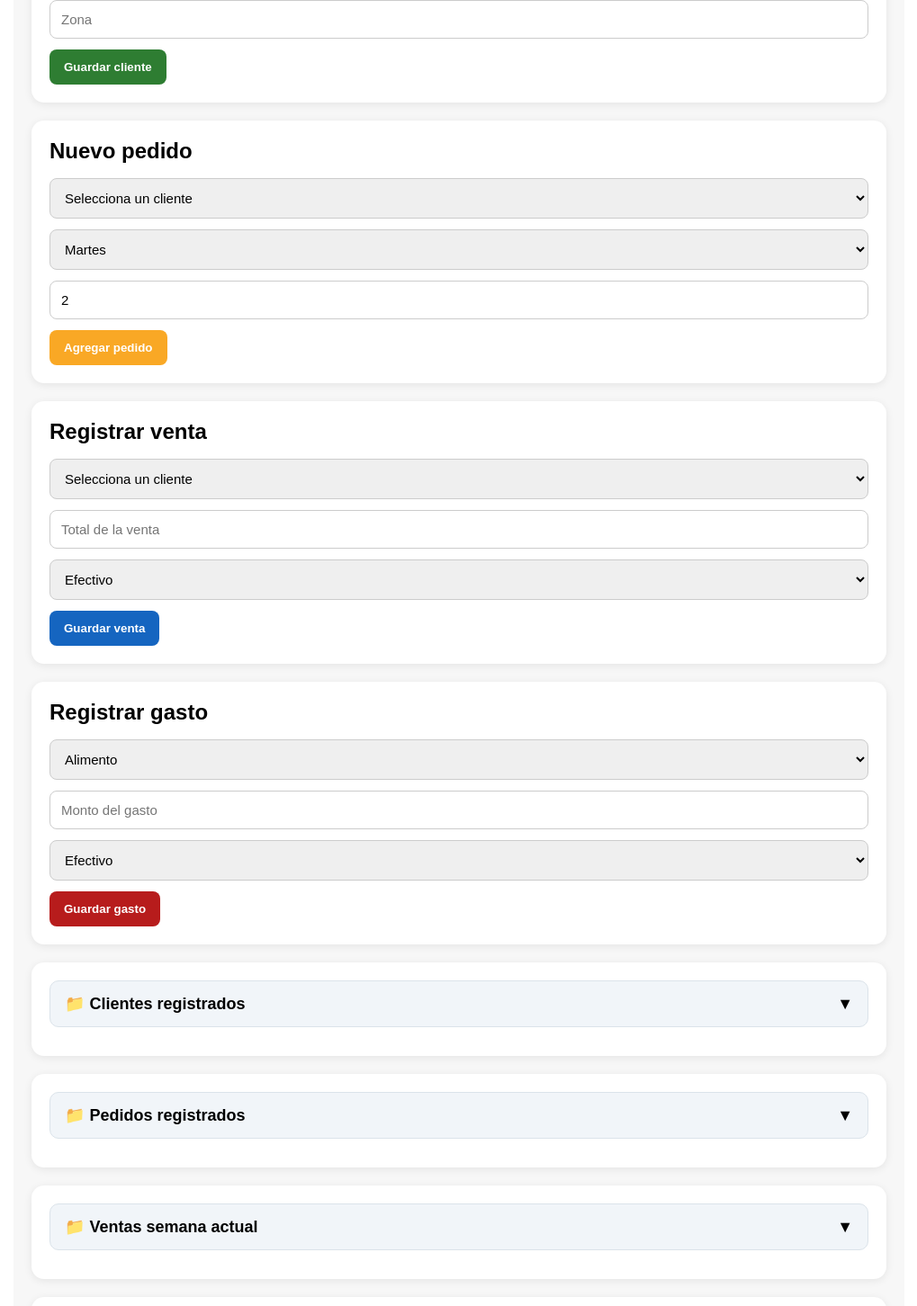
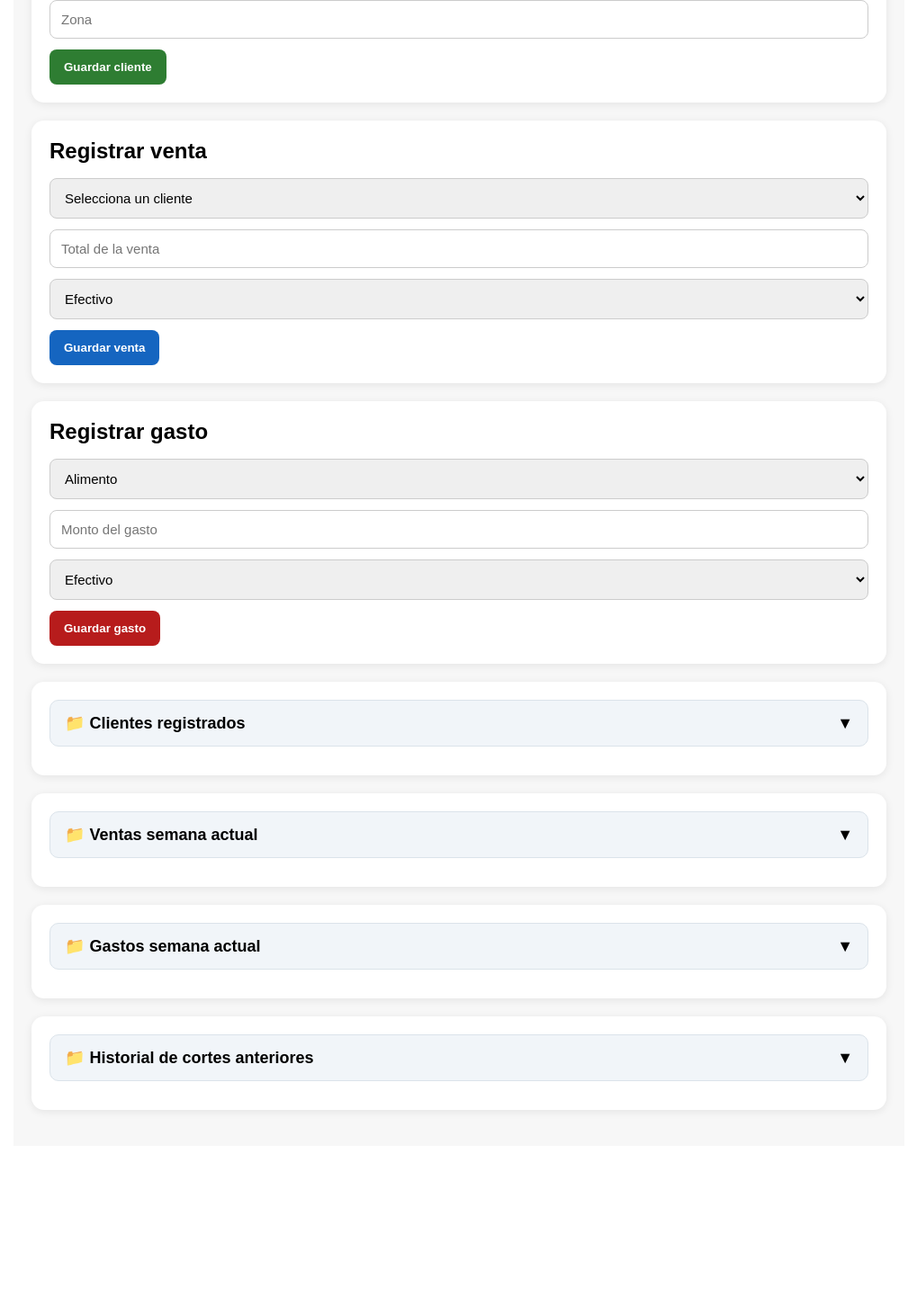
Before and after one commit to conyelectro10-web/granja-app-final-ok-3, a React (Create React App) app: page / in a window 1280 px wide. Shown: the part 680-2132 px from the top of the page at 90% size, without its empty margins (130-1149 px from the left). After the commit the page ends 1962 px from the top, so only its background shows below. Built offline with nearby package versions, Linux system fonts and the light colour scheme.

Commit message:
granja actualizado

```diff
--- a/src/App.js
+++ b/src/App.js
@@ -2,7 +2,6 @@ import { useEffect, useMemo, useState } from "react";
 
 export default function App() {
   const [clientes, setClientes] = useState([]);
-  const [pedidos, setPedidos] = useState([]);
   const [ventas, setVentas] = useState([]);
   const [gastos, setGastos] = useState([]);
   const [cortes, setCortes] = useState([]);
@@ -12,12 +11,6 @@ export default function App() {
     telefono: "",
     direccion: "",
     zona: "",
-  });
-
-  const [nuevoPedido, setNuevoPedido] = useState({
-    cliente: "",
-    dia: "Martes",
-    cantidad: 2,
   });
 
   const [nuevaVenta, setNuevaVenta] = useState({
@@ -33,24 +26,19 @@ export default function App() {
   });
 
   const [mostrarClientes, setMostrarClientes] = useState(false);
-  const [mostrarPedidos, setMostrarPedidos] = useState(false);
   const [mostrarVentas, setMostrarVentas] = useState(false);
   const [mostrarGastos, setMostrarGastos] = useState(false);
   const [mostrarCortes, setMostrarCortes] = useState(false);
 
   const [buscarCliente, setBuscarCliente] = useState("");
-  const [buscarPedido, setBuscarPedido] = useState("");
-  const [filtroDiaPedidos, setFiltroDiaPedidos] = useState("Todos");
 
   useEffect(() => {
     const clientesGuardados = localStorage.getItem("clientes");
-    const pedidosGuardados = localStorage.getItem("pedidos");
     const ventasGuardadas = localStorage.getItem("ventas");
     const gastosGuardados = localStorage.getItem("gastos");
     const cortesGuardados = localStorage.getItem("cortes");
 
     if (clientesGuardados) setClientes(JSON.parse(clientesGuardados));
-    if (pedidosGuardados) setPedidos(JSON.parse(pedidosGuardados));
     if (ventasGuardadas) setVentas(JSON.parse(ventasGuardadas));
     if (gastosGuardados) setGastos(JSON.parse(gastosGuardados));
     if (cortesGuardados) setCortes(JSON.parse(cortesGuardados));
@@ -59,10 +47,6 @@ export default function App() {
   useEffect(() => {
     localStorage.setItem("clientes", JSON.stringify(clientes));
   }, [clientes]);
-
-  useEffect(() => {
-    localStorage.setItem("pedidos", JSON.stringify(pedidos));
-  }, [pedidos]);
 
   useEffect(() => {
     localStorage.setItem("ventas", JSON.stringify(ventas));
@@ -106,27 +90,6 @@ export default function App() {
       telefono: "",
       direccion: "",
       zona: "",
-    });
-  };
-
-  const agregarPedido = () => {
-    if (nuevoPedido.cliente.trim() === "") {
-      alert("Selecciona un cliente");
-      return;
-    }
-
-    setPedidos([
-      ...pedidos,
-      {
-        id: Date.now(),
-        ...nuevoPedido,
-      },
-    ]);
-
-    setNuevoPedido({
-      cliente: "",
-      dia: "Martes",
-      cantidad: 2,
     });
   };
 
@@ -189,11 +152,6 @@ export default function App() {
     setClientes(clientes.filter((cliente) => cliente.id !== id));
   };
 
-  const eliminarPedido = (id) => {
-    if (!window.confirm("¿Seguro que deseas borrar este pedido?")) return;
-    setPedidos(pedidos.filter((pedido) => pedido.id !== id));
-  };
-
   const eliminarVenta = (id) => {
     if (!window.confirm("¿Seguro que deseas borrar esta venta?")) return;
     setVentas(ventas.filter((venta) => venta.id !== id));
@@ -228,7 +186,7 @@ export default function App() {
     }
 
     const confirmar = window.confirm(
-      "¿Cerrar corte semanal? Las ventas y gastos actuales se irán al historial y la semana nueva empezará en cero."
+      "¿Cerrar corte semanal? Las ventas y gastos actuales se irán al historial y la semana nueva empezará desde cero."
     );
 
     if (!confirmar) return;
@@ -236,11 +194,11 @@ export default function App() {
     const nuevoCorte = {
       id: Date.now(),
       fecha: new Date().toLocaleString(),
-      ventas: ventas,
-      gastos: gastos,
-      ventaBruta: ventaBruta,
-      totalGastos: totalGastos,
-      utilidadNeta: utilidadNeta,
+      ventas,
+      gastos,
+      ventaBruta,
+      totalGastos,
+      utilidadNeta,
     };
 
     setCortes([nuevoCorte, ...cortes]);
@@ -254,30 +212,10 @@ export default function App() {
     );
   }, [clientesOrdenados, buscarCliente]);
 
-  const pedidosFiltrados = useMemo(() => {
-    return pedidos.filter((pedido) => {
-      const coincideCliente = pedido.cliente
-        .toLowerCase()
-        .includes(buscarPedido.toLowerCase());
-
-      const coincideDia =
-        filtroDiaPedidos === "Todos" ? true : pedido.dia === filtroDiaPedidos;
-
-      return coincideCliente && coincideDia;
-    });
-  }, [pedidos, buscarPedido, filtroDiaPedidos]);
-
-  const totalConosFiltrados = useMemo(() => {
-    return pedidosFiltrados.reduce(
-      (acum, pedido) => acum + Number(pedido.cantidad || 0),
-      0
-    );
-  }, [pedidosFiltrados]);
-
   return (
     <div style={styles.container}>
       <h1 style={styles.title}>🐔 Granja La Lomita</h1>
-      <p style={styles.subtitle}>Sistema semanal de clientes, pedidos, ventas y gastos</p>
+      <p style={styles.subtitle}>Sistema semanal de clientes, ventas y gastos</p>
 
       <div style={styles.summaryGrid}>
         <div style={styles.summaryCard}>
@@ -346,52 +284,6 @@ export default function App() {
 
         <button style={styles.greenButton} onClick={agregarCliente}>
           Guardar cliente
-        </button>
-      </div>
-
-      <div style={styles.card}>
-        <h2 style={styles.sectionTitle}>Nuevo pedido</h2>
-
-        <select
-          style={styles.input}
-          value={nuevoPedido.cliente}
-          onChange={(e) =>
-            setNuevoPedido({ ...nuevoPedido, cliente: e.target.value })
-          }
-        >
-          <option value="">Selecciona un cliente</option>
-          {clientesOrdenados.map((cliente) => (
-            <option key={cliente.id} value={cliente.nombre}>
-              {cliente.nombre}
-            </option>
-          ))}
-        </select>
-
-        <select
-          style={styles.input}
-          value={nuevoPedido.dia}
-          onChange={(e) =>
-            setNuevoPedido({ ...nuevoPedido, dia: e.target.value })
-          }
-        >
-          <option value="Martes">Martes</option>
-          <option value="Jueves">Jueves</option>
-          <option value="Sábado">Sábado</option>
-        </select>
-
-        <input
-          style={styles.input}
-          type="number"
-          min="2"
-          placeholder="Cantidad de conos"
-          value={nuevoPedido.cantidad}
-          onChange={(e) =>
-            setNuevoPedido({ ...nuevoPedido, cantidad: e.target.value })
-          }
-        />
-
-        <button style={styles.yellowButton} onClick={agregarPedido}>
-          Agregar pedido
         </button>
       </div>
 
@@ -534,79 +426,6 @@ export default function App() {
                           <button
                             style={styles.deleteButton}
                             onClick={() => eliminarCliente(cliente.id)}
-                          >
-                            Borrar
-                          </button>
-                        </td>
-                      </tr>
-                    ))}
-                  </tbody>
-                </table>
-              </div>
-            )}
-          </>
-        )}
-      </div>
-
-      <div style={styles.card}>
-        <button
-          style={styles.folderButton}
-          onClick={() => setMostrarPedidos(!mostrarPedidos)}
-        >
-          <span>📁 Pedidos registrados</span>
-          <span>{mostrarPedidos ? "▲" : "▼"}</span>
-        </button>
-
-        {mostrarPedidos && (
-          <>
-            <div style={styles.filtersRow}>
-              <input
-                style={styles.inputHalf}
-                placeholder="Buscar pedido por cliente..."
-                value={buscarPedido}
-                onChange={(e) => setBuscarPedido(e.target.value)}
-              />
-
-              <select
-                style={styles.inputHalf}
-                value={filtroDiaPedidos}
-                onChange={(e) => setFiltroDiaPedidos(e.target.value)}
-              >
-                <option value="Todos">Todos los días</option>
-                <option value="Martes">Martes</option>
-                <option value="Jueves">Jueves</option>
-                <option value="Sábado">Sábado</option>
-              </select>
-            </div>
-
-            <div style={styles.totalBoxYellow}>
-              <strong>Total pedidos filtrados:</strong> {pedidosFiltrados.length}{" "}
-              | <strong>Total conos:</strong> {totalConosFiltrados}
-            </div>
-
-            {pedidosFiltrados.length === 0 ? (
-              <p>No hay pedidos para mostrar</p>
-            ) : (
-              <div style={styles.tableWrapper}>
-                <table style={styles.table}>
-                  <thead>
-                    <tr>
-                      <th style={styles.th}>Cliente</th>
-                      <th style={styles.th}>Día</th>
-                      <th style={styles.th}>Conos</th>
-                      <th style={styles.th}>Acción</th>
-                    </tr>
-                  </thead>
-                  <tbody>
-                    {pedidosFiltrados.map((pedido) => (
-                      <tr key={pedido.id}>
-                        <td style={styles.td}>{pedido.cliente}</td>
-                        <td style={styles.td}>{pedido.dia}</td>
-                        <td style={styles.td}>{pedido.cantidad}</td>
-                        <td style={styles.td}>
-                          <button
-                            style={styles.deleteButton}
-                            onClick={() => eliminarPedido(pedido.id)}
                           >
                             Borrar
                           </button>
@@ -833,31 +652,8 @@ const styles = {
     boxSizing: "border-box",
     fontSize: "15px",
   },
-  inputHalf: {
-    width: "100%",
-    padding: "12px",
-    borderRadius: "8px",
-    border: "1px solid #ccc",
-    boxSizing: "border-box",
-    fontSize: "15px",
-  },
-  filtersRow: {
-    display: "grid",
-    gridTemplateColumns: "1fr 1fr",
-    gap: "12px",
-    marginBottom: "14px",
-  },
   greenButton: {
     backgroundColor: "#2e7d32",
-    color: "white",
-    border: "none",
-    padding: "12px 16px",
-    borderRadius: "8px",
-    cursor: "pointer",
-    fontWeight: "bold",
-  },
-  yellowButton: {
-    backgroundColor: "#f9a825",
     color: "white",
     border: "none",
     padding: "12px 16px",
@@ -923,14 +719,6 @@ const styles = {
     marginBottom: "14px",
     fontSize: "18px",
   },
-  totalBoxYellow: {
-    backgroundColor: "#fff8e1",
-    color: "#8d6e00",
-    padding: "12px 14px",
-    borderRadius: "8px",
-    marginBottom: "14px",
-    fontSize: "16px",
-  },
   totalBoxRed: {
     backgroundColor: "#ffebee",
     color: "#b71c1c",
```
